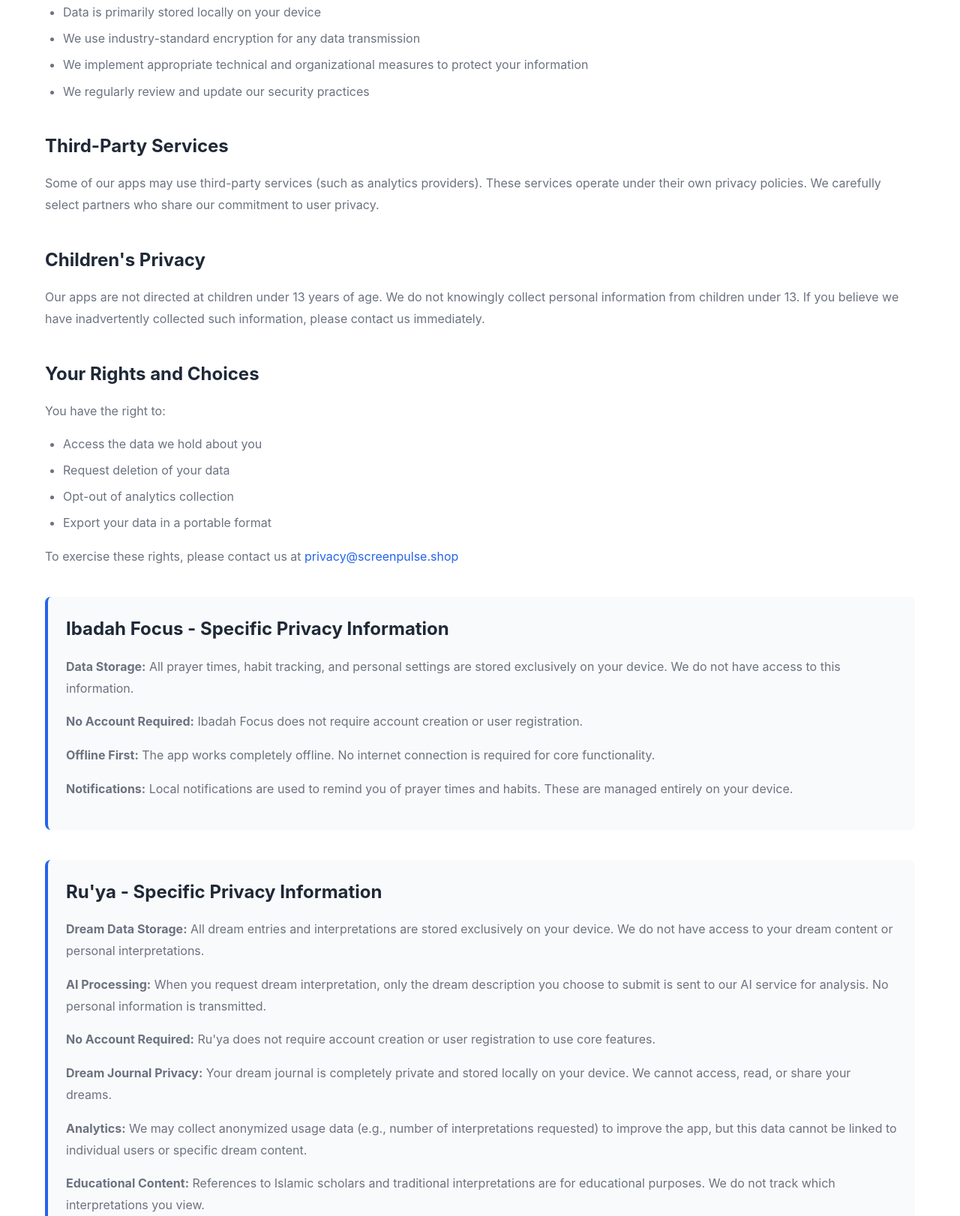
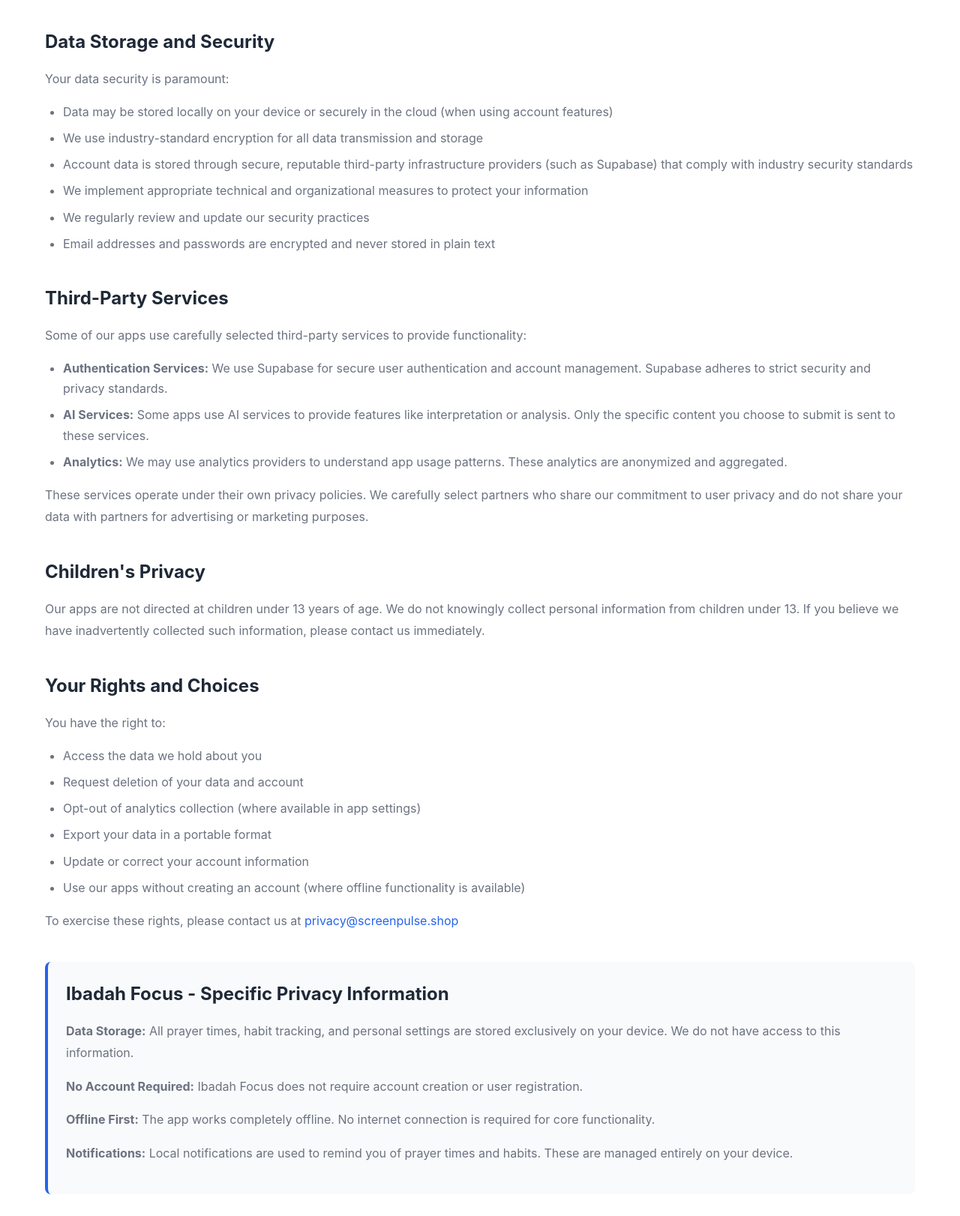
Before and after one commit to mzekak/screenpulse-website, a plain HTML site: page privacy.html in a window 1280 px wide. Shown: the part 1178-2800 px from the top of the page at 75% size. Drawn offline with Linux system fonts and the light colour scheme.

Commit message:
Update privacy.html

```diff
--- a/privacy.html
+++ b/privacy.html
@@ -43,7 +43,8 @@
                     <h3>Information We Collect</h3>
                     <p>We are committed to collecting only the minimum information necessary to provide our services:</p>
                     <ul>
-                        <li><strong>Local Data:</strong> Most of our apps store your data locally on your device. This includes your preferences, settings, and any content you create within the app.</li>
+                        <li><strong>Account Information:</strong> Some apps may require you to create an account using your email address. This allows features like syncing data across devices and account recovery. Email addresses are stored securely and used exclusively for authentication and account management.</li>
+                        <li><strong>User Content:</strong> Content you create within our apps (such as journal entries, settings, or input for app features) may be stored locally on your device or, if you create an account, securely in the cloud to enable cross-device synchronization.</li>
                         <li><strong>Usage Information:</strong> We may collect anonymous analytics data to improve app performance and user experience. This data is aggregated and cannot identify individual users.</li>
                         <li><strong>Device Information:</strong> Basic device information (device type, operating system version) may be collected for compatibility and troubleshooting purposes.</li>
                     </ul>
@@ -54,6 +55,8 @@
                     <p>We use collected information solely for:</p>
                     <ul>
                         <li>Providing and improving our app functionality</li>
+                        <li>User authentication and account management</li>
+                        <li>Syncing user data across devices (when accounts are used)</li>
                         <li>Fixing bugs and technical issues</li>
                         <li>Understanding how users interact with our apps to enhance user experience</li>
                         <li>Responding to support requests</li>
@@ -65,16 +68,24 @@
                     <h3>Data Storage and Security</h3>
                     <p>Your data security is paramount:</p>
                     <ul>
-                        <li>Data is primarily stored locally on your device</li>
-                        <li>We use industry-standard encryption for any data transmission</li>
+                        <li>Data may be stored locally on your device or securely in the cloud (when using account features)</li>
+                        <li>We use industry-standard encryption for all data transmission and storage</li>
+                        <li>Account data is stored through secure, reputable third-party infrastructure providers (such as Supabase) that comply with industry security standards</li>
                         <li>We implement appropriate technical and organizational measures to protect your information</li>
                         <li>We regularly review and update our security practices</li>
+                        <li>Email addresses and passwords are encrypted and never stored in plain text</li>
                     </ul>
                 </div>
 
                 <div class="legal-section">
                     <h3>Third-Party Services</h3>
-                    <p>Some of our apps may use third-party services (such as analytics providers). These services operate under their own privacy policies. We carefully select partners who share our commitment to user privacy.</p>
+                    <p>Some of our apps use carefully selected third-party services to provide functionality:</p>
+                    <ul>
+                        <li><strong>Authentication Services:</strong> We use Supabase for secure user authentication and account management. Supabase adheres to strict security and privacy standards.</li>
+                        <li><strong>AI Services:</strong> Some apps use AI services to provide features like interpretation or analysis. Only the specific content you choose to submit is sent to these services.</li>
+                        <li><strong>Analytics:</strong> We may use analytics providers to understand app usage patterns. These analytics are anonymized and aggregated.</li>
+                    </ul>
+                    <p>These services operate under their own privacy policies. We carefully select partners who share our commitment to user privacy and do not share your data with partners for advertising or marketing purposes.</p>
                 </div>
 
                 <div class="legal-section">
@@ -87,9 +98,11 @@
                     <p>You have the right to:</p>
                     <ul>
                         <li>Access the data we hold about you</li>
-                        <li>Request deletion of your data</li>
-                        <li>Opt-out of analytics collection</li>
+                        <li>Request deletion of your data and account</li>
+                        <li>Opt-out of analytics collection (where available in app settings)</li>
                         <li>Export your data in a portable format</li>
+                        <li>Update or correct your account information</li>
+                        <li>Use our apps without creating an account (where offline functionality is available)</li>
                     </ul>
                     <p>To exercise these rights, please contact us at <a href="mailto:privacy@screenpulse.shop">privacy@screenpulse.shop</a></p>
                 </div>
@@ -104,12 +117,14 @@
 
                 <div id="ruya" class="legal-section app-specific">
                     <h3>Ru'ya - Specific Privacy Information</h3>
-                    <p><strong>Dream Data Storage:</strong> All dream entries and interpretations are stored exclusively on your device. We do not have access to your dream content or personal interpretations.</p>
-                    <p><strong>AI Processing:</strong> When you request dream interpretation, only the dream description you choose to submit is sent to our AI service for analysis. No personal information is transmitted.</p>
-                    <p><strong>No Account Required:</strong> Ru'ya does not require account creation or user registration to use core features.</p>
-                    <p><strong>Dream Journal Privacy:</strong> Your dream journal is completely private and stored locally on your device. We cannot access, read, or share your dreams.</p>
-                    <p><strong>Analytics:</strong> We may collect anonymized usage data (e.g., number of interpretations requested) to improve the app, but this data cannot be linked to individual users or specific dream content.</p>
-                    <p><strong>Educational Content:</strong> References to Islamic scholars and traditional interpretations are for educational purposes. We do not track which interpretations you view.</p>
+                    <p><strong>Account Creation:</strong> Users can optionally create an account using their email address to sync their dream journal across devices and access their interpretations from multiple devices. Email addresses are stored securely through our authentication provider (Supabase) and are used exclusively for authentication, account recovery, and account management. We never share your email address with third parties for marketing purposes.</p>
+                    <p><strong>Dream Data Storage:</strong> Dream entries are stored securely in your account when you're signed in, allowing you to access them across devices. All data is encrypted and protected. Users who choose not to create an account can still use the app with local-only storage.</p>
+                    <p><strong>Data We Collect:</strong> When you create an account, we collect your email address and assign a unique user ID. When you request dream interpretations, we process your dream descriptions through our AI service to provide interpretations.</p>
+                    <p><strong>AI Processing:</strong> When you request dream interpretation, only the dream description you choose to submit is sent to our AI service for analysis. Your email address and other personal information are not included in AI requests.</p>
+                    <p><strong>Dream Journal Privacy:</strong> Your dream journal is private and accessible only to you. We cannot access, read, or share your dreams with others. Your dreams are encrypted during transmission and storage.</p>
+                    <p><strong>Analytics:</strong> We may collect anonymized usage data (e.g., number of interpretations requested, features used) to improve the app. This analytics data is not linked to your email address or personal identity and cannot identify individual users or specific dream content.</p>
+                    <p><strong>Educational Content:</strong> References to Islamic scholars and traditional interpretations are for educational purposes. We do not track which interpretations you view or link this information to your account.</p>
+                    <p><strong>No Tracking or Advertising:</strong> We do not use your data for advertising purposes, do not share data with advertising networks or data brokers, and do not track you across other apps or websites.</p>
                 </div>
 
                 <div class="legal-section">
```
